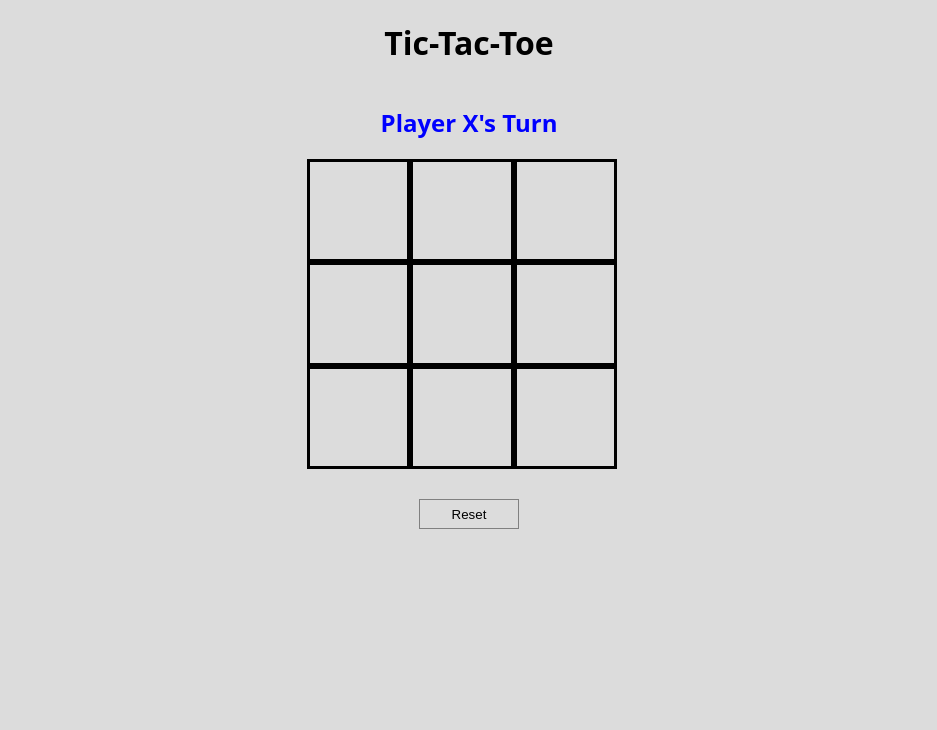
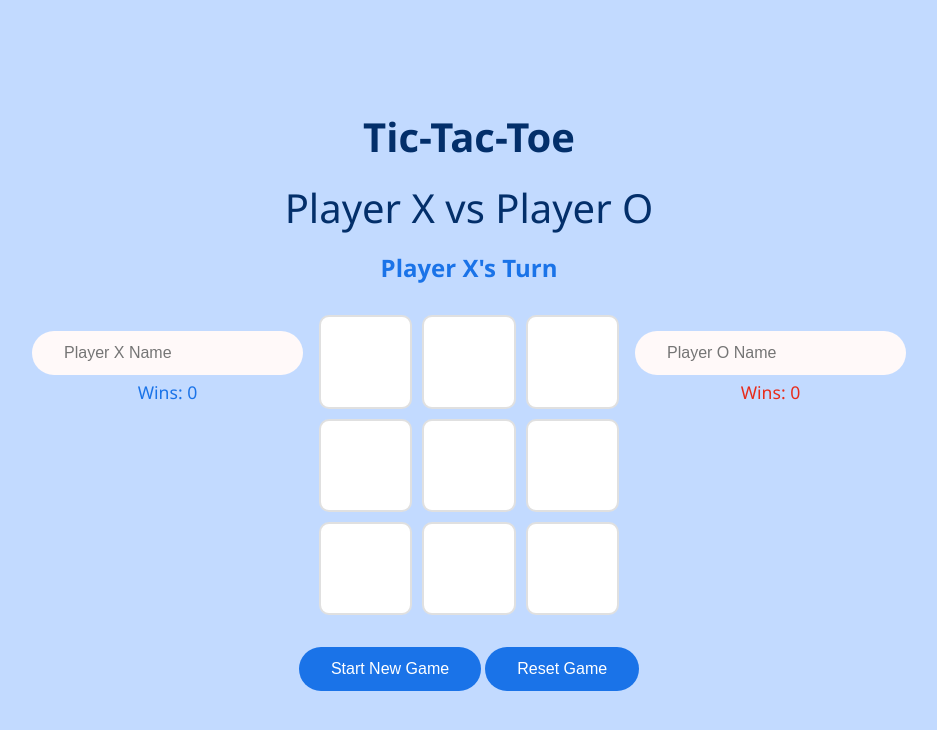
Before and after one commit to Khawla192/javascript-browser-game-tic-tac-toe-lab, a plain HTML site: page index.html in a window 1280 px wide. Shown: the whole page, without its empty margins (171-1108 px from the left). Drawn offline with Linux system fonts and the light colour scheme.

Commit message:
modification on the style and functions

```diff
--- a/css/style.css
+++ b/css/style.css
@@ -1,31 +1,113 @@
+* {
+    box-sizing: border-box;
+    margin: 0;
+    padding: 0;
+}
+
 body {
-    background-color: gainsboro;
-    font-family: system-ui, sans-serif;
     margin: 0;
+    background-color: #c2daff;
+    min-width: 100dvh;
+    font-family: 'Segoe UI', Tahoma, Geneva, Verdana, sans-serif;
+    min-height: 100vh;
     display: flex;
-    justify-content: space-around;
+    justify-content: center;
     align-items: center;
-    flex-direction: column;
+}
+
+.container {
+    text-align: center;
+}
+
+h1, .display-Player-name {
+    color: #032f6a;
+    margin-bottom: 1rem;
+    font-size: 2.5rem;
+}
+
+.display-Player-name {
+    color: #032f6a;
+}
+
+#message {
+    margin-bottom: 2rem;
+    font-size: 1.5rem;
+    height: 2rem;
+}
+
+.game-container {
+    display: flex;
+    justify-content: center;
+    align-items: start;
+    flex-direction: row;
+}
+
+.player-inputs {
+    margin: 16px;
+}
+
+.score {
+    font-size: 1.1rem;
+    margin-top: 5px;
+}
+
+.player-x .score {
+    color: #1a73e8;
+}
+
+.player-o .score {
+    color: #e82b1a;
 }
 
 .board {
-    display: flex;
-    flex-wrap: wrap;
-    width: 325px;
+    display: grid;
+    grid-template-columns: repeat(3, 1fr);
+    gap: 10px;
+    margin-bottom: 2rem;
+    width: 300px;
+    height: 300px;
 }
 
 .sqr {
-    width: 30%;
-    aspect-ratio: 1/1;
-    border: 3px solid black;
-    font-size: 64px;
-    text-align: center;
+    background-color: #ffffff;
+    border: 2px solid #e0e0e0;
+    border-radius: 10px;
+    cursor: pointer;
+    display: flex;
+    align-items: center;
+    justify-content: center;
+    font-size: 2.5rem;
+    font-weight: bold;
 }
 
-#reset {
-    width: 100px;
-    height: 30px;
-    background-color: transparent;
-    border: 1px solid gray;
-    margin: 30px;
+.sqr:hover {
+    background-color: #f8f9fa;
 }
+
+.sqr.winner {
+    background-color: #A5D6A7;
+}
+
+.sqr.invalid {
+    border-color: #F44336;
+}
+
+button, input {
+    background-color: #1a73e8;
+    color: white;
+    border: none;
+    padding: 0.8rem 2rem;
+    font-size: 1rem;
+    border-radius: 25px;
+    cursor: pointer;
+}
+
+input {
+    background-color:#fff9f9;
+    color: black;
+    cursor:text;
+}
+
+button:hover {
+    background-color: #032f6a;
+}
--- a/index.html
+++ b/index.html
@@ -1,5 +1,6 @@
 <!DOCTYPE html>
 <html lang="en">
+
 <head>
   <meta charset="UTF-8">
   <meta name="viewport" content="width=device-width, initial-scale=1.0">
@@ -7,9 +8,20 @@
   <script defer src="./js/app.js"></script>
   <title>Tic-Tac-Toe</title>
 </head>
+
 <body>
+  <div class="container">
     <h1>Tic-Tac-Toe</h1>
-  <h2 id="message">Message</h2>
+    <div class="display-Player-name">Player X vs Player O</div>
+    <h2 id="message">Game Starting...</h2>
+
+    <div class="game-container">
+      <div class="player-inputs">
+        <div class="player-x">
+          <input type="text" id="playerXName" placeholder="Player X Name">
+          <div class="score">Wins: <span id="playerXScore">0</span></div>
+        </div>
+      </div>
 
       <section class="board">
         <div class="sqr" id="0"></div>
@@ -21,9 +33,21 @@
         <div class="sqr" id="6"></div>
         <div class="sqr" id="7"></div>
         <div class="sqr" id="8"></div>
-
       </section>
 
-  <button id="reset">Reset</button>
+      <div class="player-inputs">
+        <div class="player-o">
+          <input type="text" id="playerOName" placeholder="Player O Name">
+          <div class="score">Wins: <span id="playerOScore">0</span></div>
+        </div>
+      </div>
+    </div>
+
+    <div class="buttons">
+      <button id="newGame">Start New Game</button>
+      <button id="reset">Reset Game</button>
+    </div>
+  </div>
 </body>
+
 </html>
--- a/js/app.js
+++ b/js/app.js
@@ -1,40 +1,52 @@
 /*-------------------------------- Constants --------------------------------*/
 const playerX = 'X'
 const playerO = 'O'
-const gridSize = 3
 const winningCombos = [[0,1,2],[3,4,5],[6,7,8],[0,3,6],[1,4,7],[2,5,8],[0,4,8],[2,4,6]]
 
 /*---------------------------- Variables (state) ----------------------------*/
 let currentPlayer = playerX
-let winner
-let tie
+let winner = false
+let tie = false
 let board
-let gameActive
-// let boardArray = Array.from({ length: gridSize }, () => Array(gridSize).fill(null))
-// let timer
-// let timeLeft = 5
+let gameActive = true
+let playerXScore = 0
+let playerOScore = 0
 
 /*------------------------ Cached Element References ------------------------*/
 const squareEls = document.querySelectorAll('.sqr')
 const messageEl = document.getElementById('message')
 const resetBtnEl = document.getElementById('reset')
+const newGameBtnEl = document.getElementById('newGame')
+const playerXNameEl = document.getElementById('playerXName')
+const playerONameEl = document.getElementById('playerOName')
+const playerXScoreEl = document.getElementById('playerXScore')
+const playerOScoreEl = document.getElementById('playerOScore')
+const displayPlayerNameEl = document.querySelector('.display-Player-name')
 
 /*-------------------------------- Functions --------------------------------*/
 
-// Create a function called render
 const render = () => {
-    //  Invoke both the updateBoard and the updateMessage functions inside your render function
     updateBoard()
     updateMessage()
+    updateScores()
+    updatePlayerDisplay()
 }
 
-// Create a function called init
+const updatePlayerDisplay = () => {
+    const xName = playerXNameEl.value || 'Player X'
+    const oName = playerONameEl.value || 'Player O'
+    displayPlayerNameEl.textContent = `${xName} vs ${oName}`
+}
+
 const init = () => {
+    // Reset the Game including the scores
     board = ['', '', '', '', '', '', '', '', '']
     currentPlayer = playerX
     winner = false
     tie = false
     gameActive = true
+    playerXScore = 0
+    playerOScore = 0
 
     // Clear all squares
     squareEls.forEach(square => {
@@ -43,86 +55,108 @@ const init = () => {
         square.style.color = ''
     })
 
-    // Call a function named render() at the end of the init() function
+    playerXNameEl.value = ''
+    playerONameEl.value = ''
+
     render()
 }
 
-// Create a function called updateBoard
+const startNewGame = () => {
+    // Reset the game state but keep scores
+    board = ['', '', '', '', '', '', '', '', '']
+    currentPlayer = playerX
+    winner = false
+    tie = false
+    gameActive = true
+
+    squareEls.forEach(square => {
+        square.textContent = ''
+        square.style.backgroundColor = ''
+        square.style.color = ''
+    })
+
+    render()
+}
+
 const updateBoard = () => {
-    // In the updateBoard function, loop over board and for each element:
     board.forEach((cell, index) => {
-        // Use the current index of the iteration to access the corresponding square in the squareEls
         const square = squareEls[index]
         if (cell !== square.textContent) {
             square.textContent = cell
             if (cell === playerX) {
-                square.style.color = 'blue'
+                square.style.color = '#1a73e8'
             } else if (cell === playerO) {
-                square.style.color = 'red'
+                square.style.color = '#e82b1a'
             }
         }
     })
-    // Style that square however you wish, dependent on the value contained in the current cell being iterated over ('X', 'O', or '').
 }
 
-// To keep it simple, start by just putting a letter in each square depending on the value of each cel
-// board = ['X', 'O', '', 'X', '', 'O', 'O', 'X', '']
 
-// Create a function called updateMessage
-const updateMessage = () => {
-    // If both winner and tie have a value of false (meaning the game is still in progress), render whose turn it is
-    // If winner is false, but tie is true, render a tie message
-    // Otherwise, render a congratulatory message to the player that has won
-    if (!gameActive) {
-        if (winner) {
-            messageEl.textContent = `Congrats ${currentPlayer} Wins!`
-            messageEl.style.color = currentPlayer === playerX ? 'blue' : 'red'
+const updateScores = () => {
+    playerXScoreEl.textContent = playerXScore
+    playerOScoreEl.textContent = playerOScore
+}
 
-        } else if (!winner && tie) {
-            messageEl.textContent = "It's a ie!"
-            messageEl.style.color = 'green'
-        }
+const getPlayerName = (player) => {
+    if (player === playerX) {
+        return playerXNameEl.value || 'Player X'
     } else {
-        messageEl.textContent = `Player ${currentPlayer}'s Turn`
-        messageEl.style.color = currentPlayer === playerX ? 'blue' : 'red'
+        return playerONameEl.value || 'Player O'
     }
 }
 
-// Create a function called handleClick. It will have an event parameter
+const updateMessage = () => {
+    if (winner) {
+        const winnerName = getPlayerName(currentPlayer)
+        messageEl.textContent = `Congrats ${winnerName} Wins!`
+        messageEl.style.color = currentPlayer === playerX ? '#1a73e8' : '#e82b1a'
+        // Update score
+        if (currentPlayer === playerX) {
+            playerXScore++
+        } else {
+            playerOScore++
+        }
+        updateScores()
+    } else if (tie) {
+        messageEl.textContent = "It's a Tie!"
+        messageEl.style.color = 'green'
+    } else {
+        const playerName = getPlayerName(currentPlayer)
+        messageEl.textContent = `${playerName}'s Turn`
+        messageEl.style.color = currentPlayer === playerX ? '#1a73e8' : '#e82b1a'
+    }
+}
+
 const handleClick = (event) => {
-    // the first player he should play "X" and the second one will play "O"
-    // the game will continue for every square less than the total square number or until one of the player win
-    // if the game start the first value should be "X" and the value after it shoul dbe "O"
+    if (!gameActive) return
+
     const square = event.target
     const squareIndex = parseInt(square.id)
 
     if (board[squareIndex] !== '') {
-        // If the board has a value of 'X' or 'O' at the squareIndex position, immediately return out of handleClick "That square is already taken"
-        messageEl.textContent = `Square already taken! Player ${currentPlayer}'s turn`
-        return
-    }
-
-    // Also, if winner is true, immediately return out of handleClick because the game is over
-    if (winner) {
-        messageEl.textContent = `Game Over! Player ${currentPlayer} has won!`
+        const playerName = getPlayerName(currentPlayer)
+        messageEl.textContent = `Square already taken! ${playerName}'s turn`
         return
     }
 
     board[squareIndex] = currentPlayer
-    // In the handleClick function, call the placePiece function. Pass squareIndex to it as an argument
+
     placePiece(squareEls)
-    // In the handleClick function, call the checkForWinner function immediately after calling the placePiece function
     checkForWinner()
-    // In the handleClick function, call the checkForTie function immediately after calling the checkForWinner function
-    checkForTie()
-    // In the handleClick function, call the switchPlayerTurn function immediately after calling the checkForTie function
-    switchPlayerTurn()
-
+    checkForWinner()
+    if (!winner) {
+        checkForTie()
+    }
+    if (winner || tie) {
+        gameActive = false
+    } else {
+        switchPlayerTurn()
+    }
     render()
 }
 
 
-// Create a function named placePiece that accepts an index parameter
 const placePiece = (index) => {
     board[index] = currentPlayer
     const square = squareEls[index]
@@ -133,17 +167,7 @@ const placePiece = (index) => {
     return false
 }
 
-// Create a function called checkForWinner
 const checkForWinner = () => {
-    // Option 2 - Level Up 🚀 This method takes advantage of the winningCombos array you wrote in step 5.
-    // 1. Loop through each of the winning combination arrays defined in the winningCombos array. Use the three values in each winning combination to retrieve the values held in those index positions of the board array.
-    // For example, the first winning combination is [0, 1, 2], representing the top row. Using that winning combination as a guide, you’ll need to access the values held in the board array’s 0, 1, and 2 indexes.
-    // 2. Check the following for each of the eight winning combinations:
-    // 2.1. Check to see if the value held in the first position is not an empty string ''.
-    // 2.2. Also, check to see if the value held in the first position equals the value held in the second position.
-    // 2.3. Also, check to see if the value held in the first position equals the value held in the third position.
-    // 2.4. If those three conditions are all true, then someone has won. Set winner to true
-
     winningCombos.forEach((combos) => {
         const [a, b, c] = combos
         if (board[a] !== '' &&
@@ -156,44 +180,32 @@ const checkForWinner = () => {
     })
 }
 
-// Create a function named checkForTie
 const checkForTie = () => {
-    // Check if there is a winner. If there is, return out of the function
-    // Check if the board array still contains any elements with a value of ''. If it does, we can leave tie as false. Otherwise, tie should be set to true
-    if (winner) {
-        return
-    }
     tie = !board.includes('')
 }
 
-// Create a function called switchPlayerTurn
 const switchPlayerTurn = () => {
-    // If winner is true, return out of the function - we don’t need to switch the turn anymore because the person that just played won!
-    if (winner) {
-        return
-    }
-    //  If winner is false, change the turn by checking the current value of turn. If it is 'X' then change turn to 'O'. If it is 'O' then change turn to 'X'
-    else {
         if (currentPlayer === playerX) {
             currentPlayer = playerO
         } else {
             currentPlayer = playerX
         }
-    }
 }
 
 /*----------------------------- Event Listeners -----------------------------*/
-
-// Attach an event listener to the game board
-// Option 1: Add an event listener to each of the existing squareEls with a loop
-//  Set up the event listener to respond to the 'click' event
-//  The event listener should call the handleClick function
-
 squareEls.forEach((square) => {
     square.addEventListener('click', handleClick)
 })
 
-// Call the init function when the app loads
-window.onload = init
 
 resetBtnEl.addEventListener('click', init)
+newGameBtnEl.addEventListener('click', startNewGame)
+
+// Add input event listeners to update player names
+playerXNameEl.addEventListener('input', updatePlayerDisplay)
+playerONameEl.addEventListener('input', updatePlayerDisplay)
+
+// Initialize the game
+init()
+
+// window.onload = init
```
Lines whose indentation alone changed are shown as unchanged.
